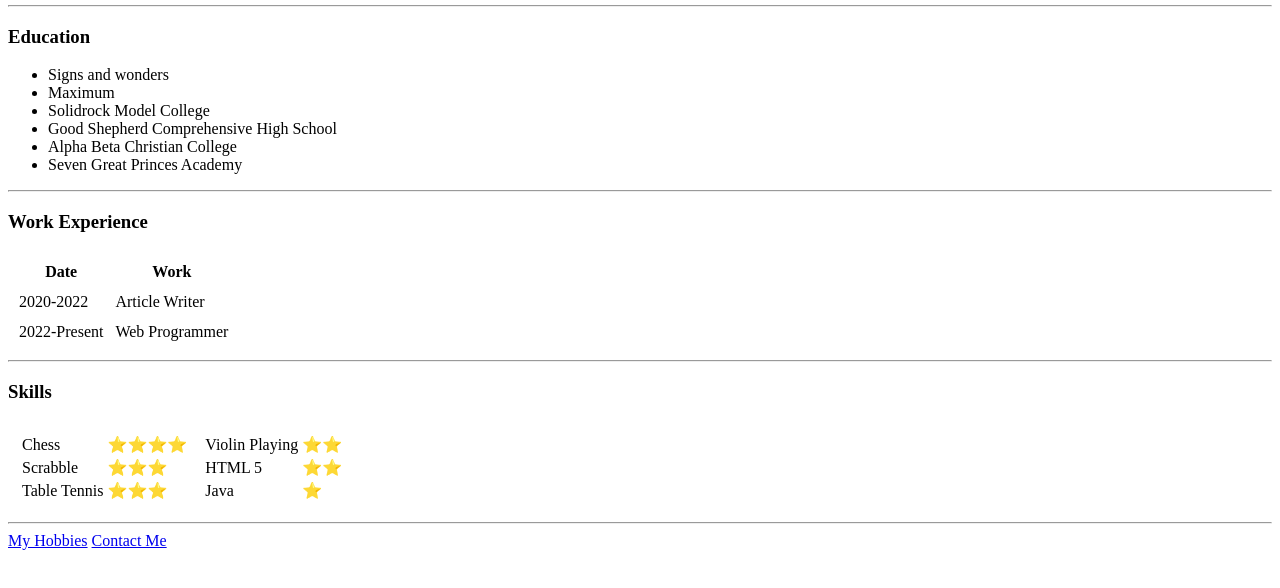
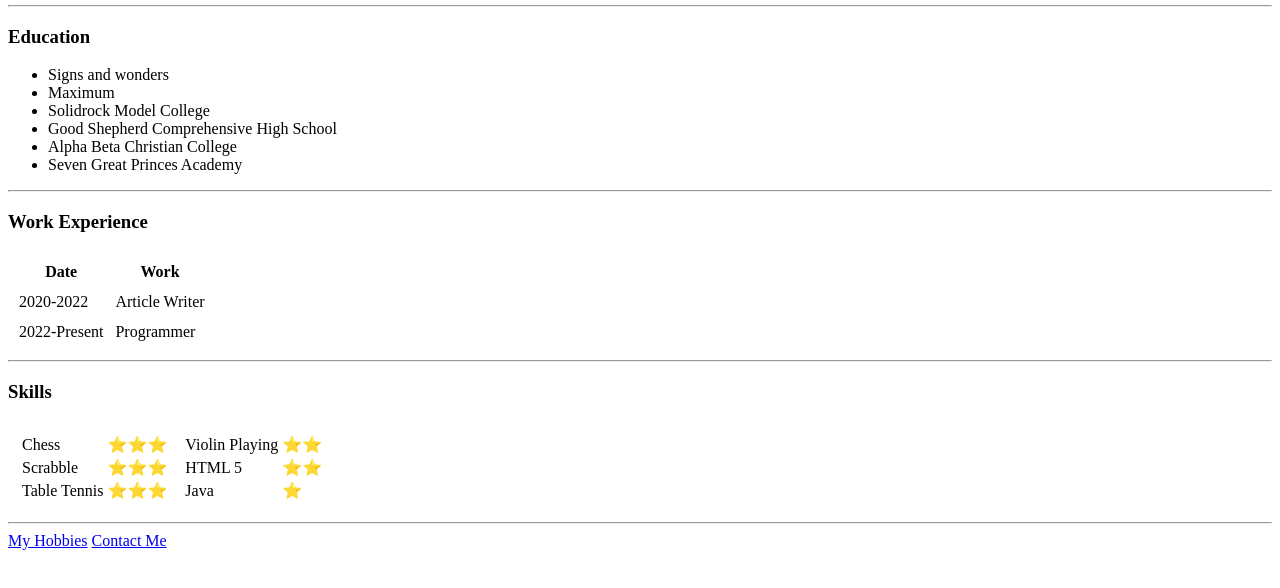
Before and after one commit to Jude-Oniti/cv, a plain HTML site: page index.html in a window 1280 px wide. Shown: the part 200-788 px from the top of the page. Drawn offline with Linux system fonts and the light colour scheme.

Commit message:
Update index.html

```diff
--- a/index.html
+++ b/index.html
@@ -40,7 +40,7 @@
          </tr>
          <tr>
             <td>2022-Present</td>
-            <td>Web Programmer</td>
+            <td>Programmer</td>
          </tr>
        </tbody>
      </table>
@@ -52,7 +52,7 @@
            <table>
              <tr>
                <td>Chess</td>
-               <td>⭐⭐⭐⭐</td>
+               <td>⭐⭐⭐</td>
              </tr>
              <tr>
                <td>Scrabble</td>
```
